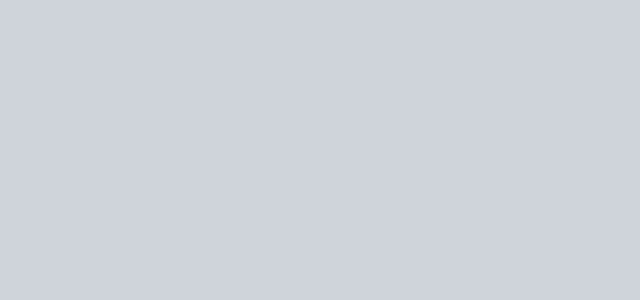
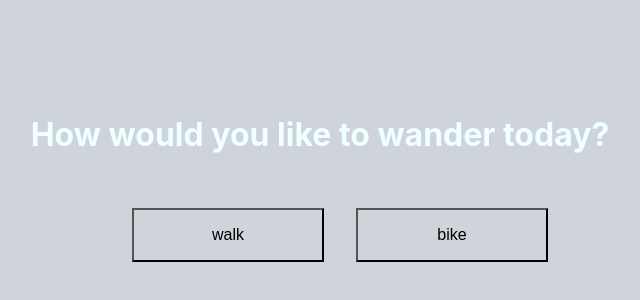
Before and after one commit to alisapromthep/virtual-wander, a React (Create React App) app: page / in a window 1280 px wide. Shown: the part 106-406 px from the top of the page, without its empty margins (320-960 px from the left). Built offline with nearby package versions, Linux system fonts and the light colour scheme.

Commit message:
choices set up, plus some styling

```diff
--- a/package.json
+++ b/package.json
@@ -10,6 +10,8 @@
     "react-dom": "^18.1.0",
     "react-router-dom": "5.3",
     "react-scripts": "5.0.1",
+    "sass": "^1.51.0",
+    "uuid": "^8.3.2",
     "web-vitals": "^2.1.4"
   },
   "scripts": {
--- a/src/App.js
+++ b/src/App.js
@@ -1,4 +1,6 @@
 import './App.css';
+import HomePage from './pages/HomePage/HomePage';
+import VideoPlayer from './pages/VideoPlayer/VideoPlayer';
 import {Component} from 'react';
 import {BrowserRouter, Route, Switch} from 'react-router-dom';
 
@@ -9,7 +11,12 @@ class App extends Component {
 
     return (
       <div>
-
+        <BrowserRouter>
+        <Switch>
+          <Route path="/" exact component={HomePage}/>
+          <Route path="/video" component={VideoPlayer}/>
+        </Switch>
+        </BrowserRouter>
       </div>
     );
   }
--- /dev/null
+++ b/src/components/CityOption/CityOption.js
@@ -0,0 +1,23 @@
+import React from 'react';
+import './CityOption.scss';
+import {v4} from 'uuid';
+
+
+function CityOption(props) {
+    const cities = ['New York', 'Amsterdam', 'Tokyo']
+
+    return (
+        <div className='city'>
+            <h1 className='city__title'>Where to today?</h1>
+            <div className='city__button-container'>
+                <ul>
+                    {cities.map((city)=>{
+                        return <button className='city__button' key={v4()}><li>{city}</li></button>
+                    })}
+                </ul>
+            </div>
+        </div>
+    );
+}
+
+export default CityOption;
--- /dev/null
+++ b/src/components/CityOption/CityOption.scss
@@ -0,0 +1,20 @@
+@use '../../style/mixin' as *;
+
+.city {
+
+    @include page-center;
+
+    &__title {
+        color: azure;
+    }
+
+    &__button {
+        @include button;
+
+        &-container {
+            display: flex;
+        }
+
+
+    }
+}
--- /dev/null
+++ b/src/components/TransportOption/TransportOption.js
@@ -0,0 +1,24 @@
+import React from 'react';
+import {v4} from 'uuid';
+import './TransportOption.scss';
+
+function TransportOption(props) {
+
+    const transports = [`walk`, `bike`]
+
+    return (
+        <div className='transport'>
+            <h1 className='transport__title'>How would you like to wander today?</h1>
+            <div className='transport__button-container'>
+                <ul>
+                    {transports.map((transport)=>{
+                        return <button className='transport__button' key={v4()} ><li>{transport}</li></button>
+                    })}
+                </ul>
+            </div>
+
+        </div>
+    );
+}
+
+export default TransportOption;
--- /dev/null
+++ b/src/components/TransportOption/TransportOption.scss
@@ -0,0 +1,20 @@
+@use '../../style/mixin' as *;
+
+.transport {
+
+    @include page-center;
+
+    &__title {
+        color: azure;
+    }
+
+    &__button {
+        @include button;
+
+        &-container {
+            display: flex;
+        }
+
+
+    }
+}
--- a/src/pages/HomePage/HomePage.js
+++ b/src/pages/HomePage/HomePage.js
@@ -0,0 +1,17 @@
+import React from 'react';
+import './HomePage.scss';
+import CityOption from '../../components/CityOption/CityOption';
+import TransportOption from '../../components/TransportOption/TransportOption';
+
+function HomePage(props) {
+    return (
+        <main>
+            <div className='option__container'>
+                {/* <CityOption/> */}
+                <TransportOption />
+            </div>
+        </main>
+    );
+}
+
+export default HomePage;
--- a/src/pages/HomePage/HomePage.scss
+++ b/src/pages/HomePage/HomePage.scss
@@ -0,0 +1,11 @@
+main {
+
+    display: flex;
+    justify-content: center;
+    align-items: center;
+
+}
+
+.option__container {
+    margin-top: 25vh;
+}
--- /dev/null
+++ b/src/style/_mixin.scss
@@ -0,0 +1,17 @@
+@mixin page-center {
+
+    display: flex;
+    flex-direction: column;
+    align-items: center;
+
+}
+
+@mixin button {
+    list-style: none;
+    font-size: 1rem;
+    background-color: transparent;
+    padding: 1rem;
+    margin: 1rem;
+    width: 12rem;
+
+}
```
Also changed, not shown: 1 other file (tests, documents, lock files or other folders).
